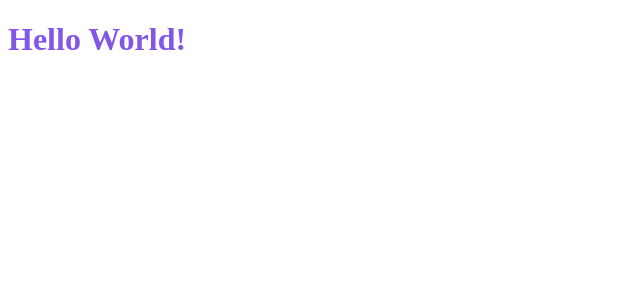
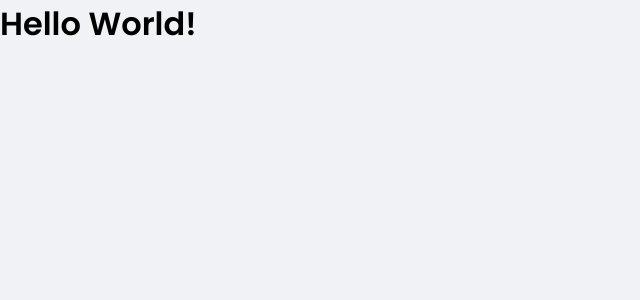
Before and after one commit to MarceloTadini/DtMoney, a React (Create React App) app in the folder dtmoney/: page / in a window 1280 px wide. Shown: the top 300 px of the page, without its empty margins (0-640 px from the left). Built offline with nearby package versions, Linux system fonts and the light colour scheme.

Commit message:
Style global e fontes configuradas

```diff
--- a/dtmoney/package.json
+++ b/dtmoney/package.json
@@ -18,7 +18,7 @@
     "@types/react": "^17.0.0",
     "@types/react-dom": "^17.0.0",
     "@types/styled-components": "^5.1.15",
-    "typescript": "^4.0.3"
+    "typescript": "^4.1.2"
   },
   "scripts": {
     "start": "react-scripts start",
--- a/dtmoney/public/index.html
+++ b/dtmoney/public/index.html
@@ -1,8 +1,15 @@
 <!DOCTYPE html>
 <html lang="pt-br">
   <head>
+    <link rel="preconnect" href="https://fonts.gstatic.com" crossorigin>
+    <link rel="preconnect" href="https://fonts.googleapis.com">
+
     <meta charset="utf-8" />
     <meta name="viewport" content="width=device-width, initial-scale=1" />
+
+    <link rel="shortcut icon" href="favicon.png" type="image/png">
+    <link href="https://fonts.googleapis.com/css2?family=Poppins:wght@400;600&display=swap" rel="stylesheet">
+
     <title>dt Money </title>
   </head>
   <body>
--- a/dtmoney/src/App.tsx
+++ b/dtmoney/src/App.tsx
@@ -1,13 +1,11 @@
-import styled from 'styled-components'
+import { GlobalStyle } from "./styles/global";
 
-const Title = styled.h1`
-  color: #8257e6;
-`
 
 export function App() {
   return (
     <div className="App">
-      <Title>Hello World!</Title>
+     <h1>Hello World!</h1>
+     <GlobalStyle/>
     </div>
   );
 }
--- /dev/null
+++ b/dtmoney/src/styles/global.ts
@@ -0,0 +1,59 @@
+import { createGlobalStyle } from "styled-components";
+
+export const GlobalStyle = createGlobalStyle`
+
+    :root{
+        --background: #f0f2f5;
+
+        --red: #e52e4d;
+        --blue: #5429cc;
+        --blue-ligth: #6933ff;
+
+        --text-title: #363f5f;
+        --text-body: #969cb3;
+        --shape: #ffffff;
+    }
+
+    * {
+        margin: 0;
+        padding: 0;
+        box-sizing: border-box;
+    }
+
+    html{
+        @media (max-width: 1080px){
+            font-size: 93.75%; // 15px
+        }
+
+        @media (max-width: 720px){
+            font-size: 87.5%; // 14px
+        }
+
+        @media (max-width: 720px){
+            font-size: 87.5%; // 15px
+        }
+    }
+
+    body{
+        background: var(--background);
+        -webkit-font-smoothing: antialiased;
+    }
+
+    body, input, textarea, button{
+        font-family: 'Poppins', sans-serif;
+        font-weight: 400;
+    }
+
+    h1, h2, h3, h4, h5, h6, strong{
+        font-weight: 600;
+    }
+
+    button{
+        cursor: pointer;
+    }
+
+    [disabled]{
+        opacity: 0.6;
+        cursor: not-allowed;
+    }
+`
```
